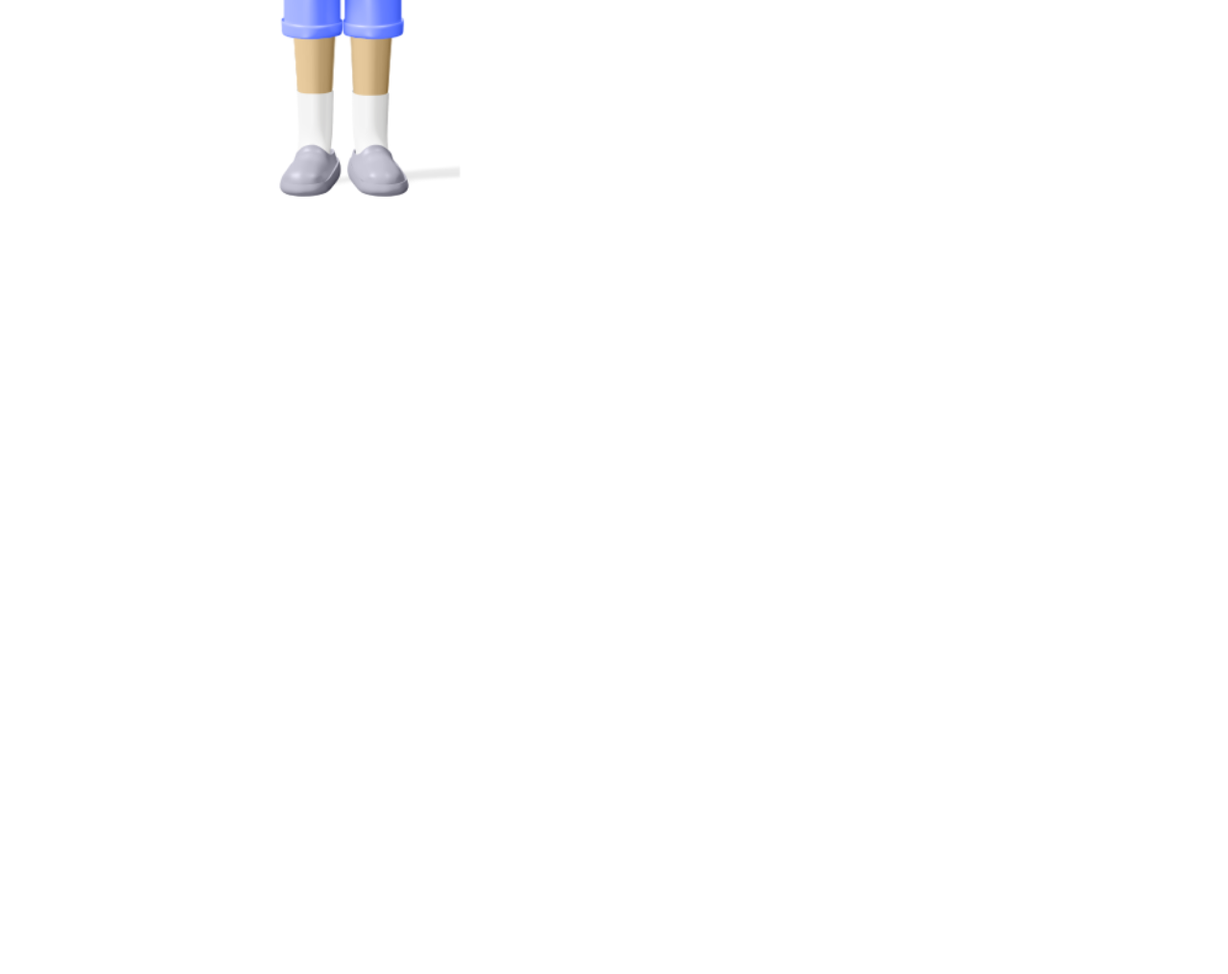
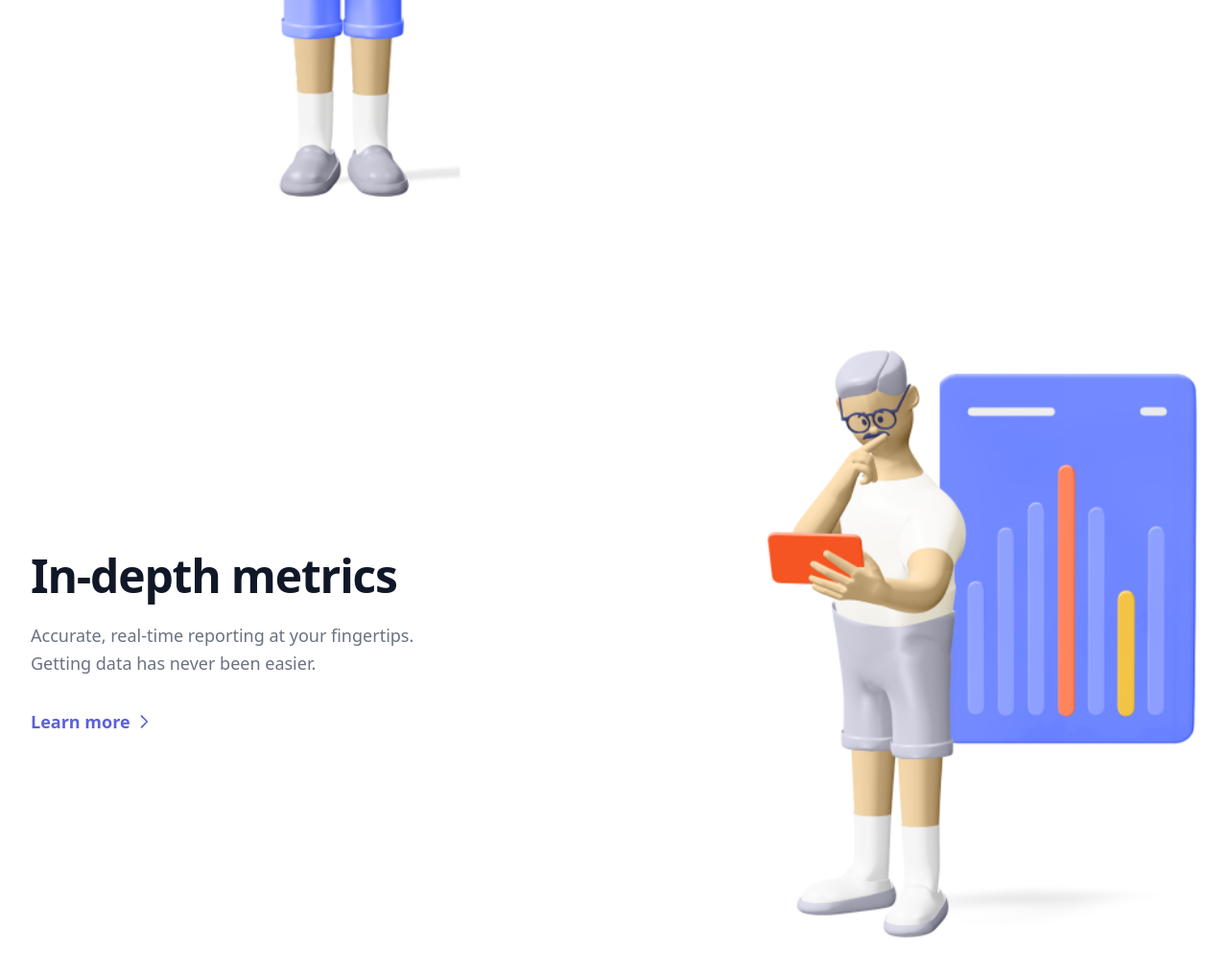
Before and after one commit to Ilyos11/Tailwind-Project, a website: page index.html in a window 1280 px wide. Shown: the part 1490-2505 px from the top of the page at 96% size. Before the commit the page ends 1775 px from the top, so only its background shows below. Drawn offline with Linux system fonts and the light colour scheme.

Commit message:
section 6

```diff
--- a/index.html
+++ b/index.html
@@ -150,6 +150,41 @@
 
 
 
+<!-- Section 6 -->
+<section class="max-w-7xl mx-auto px-4 sm:px-6 lg:px-8 py-20">
+  <div class="lg:grid lg:grid-cols-12 lg:gap-16 items-center">
+
+
+    <div class="lg:col-span-6 text-left order-2 lg:order-1">
+      <h2 class="text-5xl font-bold text-gray-900 mb-6 tracking-tight">
+        In-depth metrics
+      </h2>
+      <p class="text-lg text-gray-500 leading-relaxed mb-8 max-w-lg">
+        Accurate, real-time reporting at your fingertips. <br>
+        Getting data has never been easier.
+      </p>
+
+
+      <a href="#" class="text-[#5C61D6] font-semibold text-lg hover:underline inline-flex items-center group">
+        Learn more
+        <svg xmlns="http://w3.org" class="h-5 w-5 ml-1 transform group-hover:translate-x-1 transition-transform" fill="none" viewBox="0 0 24 24" stroke="currentColor">
+          <path stroke-linecap="round" stroke-linejoin="round" stroke-width="2" d="M9 5l7 7-7 7" />
+        </svg>
+      </a>
+    </div>
+
+    <div class="lg:col-span-6 mb-12 lg:mb-0 order-1 lg:order-2">
+      <div class="relative flex justify-center lg:justify-end">
+
+        <img class="w-full max-w-md h-auto object-contain" src="Content Human 6.png" alt="In-depth metrics illustration">
+      </div>
+    </div>
+
+  </div>
+</section>
+
+
+
 
 
 </body>
```
Also changed, not shown: Content Human 6.png (added), src/output.css.
